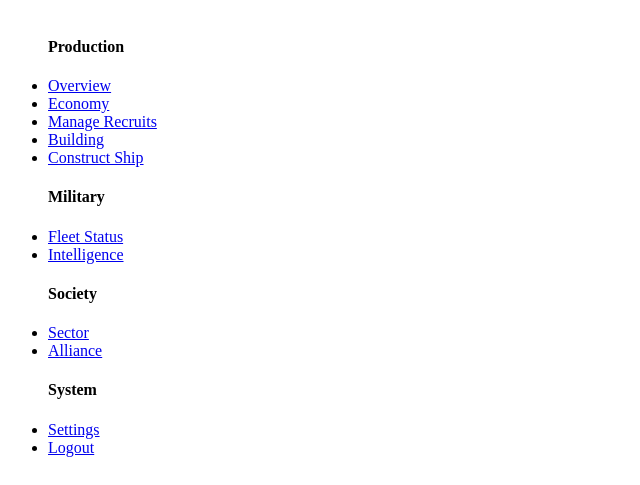
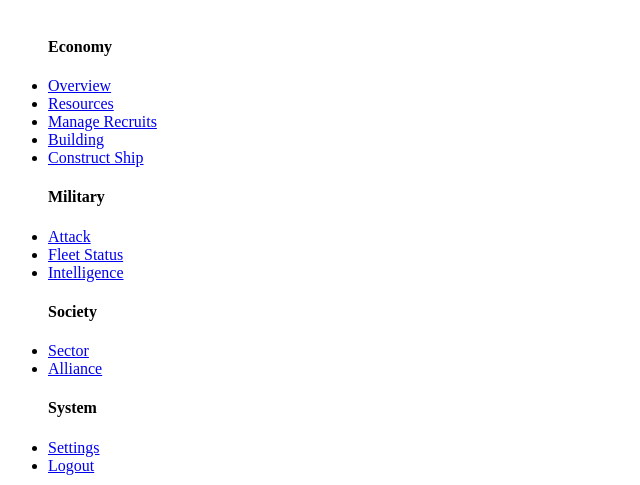
Before and after one commit to jpelton107/SpaceConquest, a CodeIgniter app: template application/views/templates/cp_header.php in a window 1280 px wide. Shown: the part 59-544 px from the top of the page, without its empty margins (0-640 px from the left). Run offline with CodeIgniter, Linux system fonts and the light colour scheme; the template is opened without the code that fills it, so the values that code supplies are empty.

Commit message:
Rename navigation links

```diff
--- a/application/views/templates/cp_header.php
+++ b/application/views/templates/cp_header.php
@@ -18,13 +18,14 @@
 </header>
 <nav>
 	<ul>
-		<h4>Production</h4>
+		<h4>Economy</h4>
 		<li><?php echo anchor('/cp/overview/', 'Overview'); ?></li>
-		<li><?php echo anchor('/cp/overview/economy/', 'Economy'); ?></li>
+		<li><?php echo anchor('/cp/overview/economy/', 'Resources'); ?></li>
 		<li><?php echo anchor('/cp/recruits/', 'Manage Recruits'); ?></li>
 		<li><?php echo anchor('/cp/building/', 'Building'); ?></li>
 		<li><?php echo anchor('/cp/fleet/build/', 'Construct Ship'); ?></li>
 		<h4>Military</h4>
+		<li><?php echo anchor('/cp/fleet/attack/', 'Attack'); ?></li>
 		<li><?php echo anchor('/cp/fleet/', 'Fleet Status'); ?></li>
 		<li><?php echo anchor('/cp/intelligence/', 'Intelligence'); ?></li>
 		<h4>Society</h4>
```
